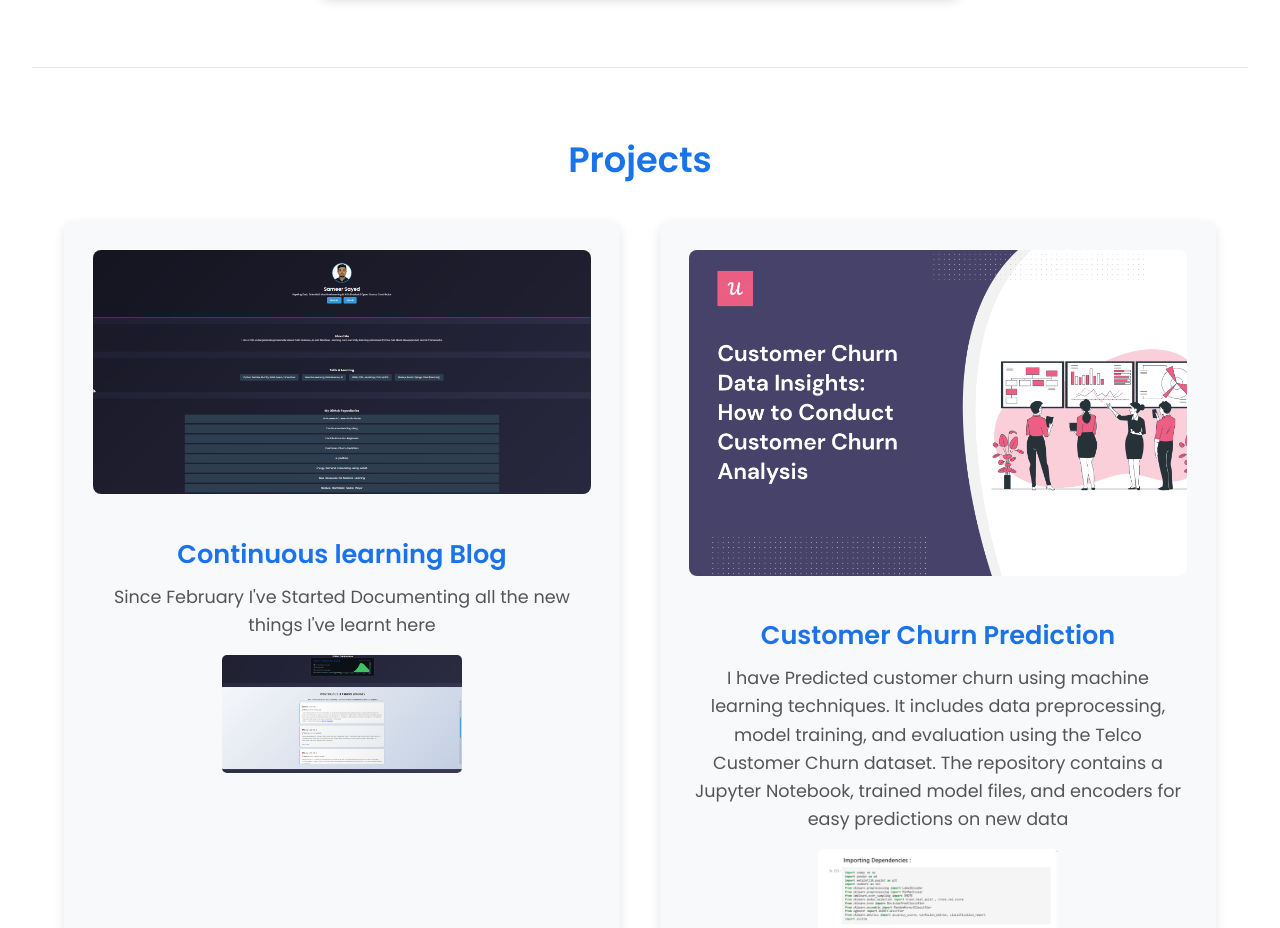
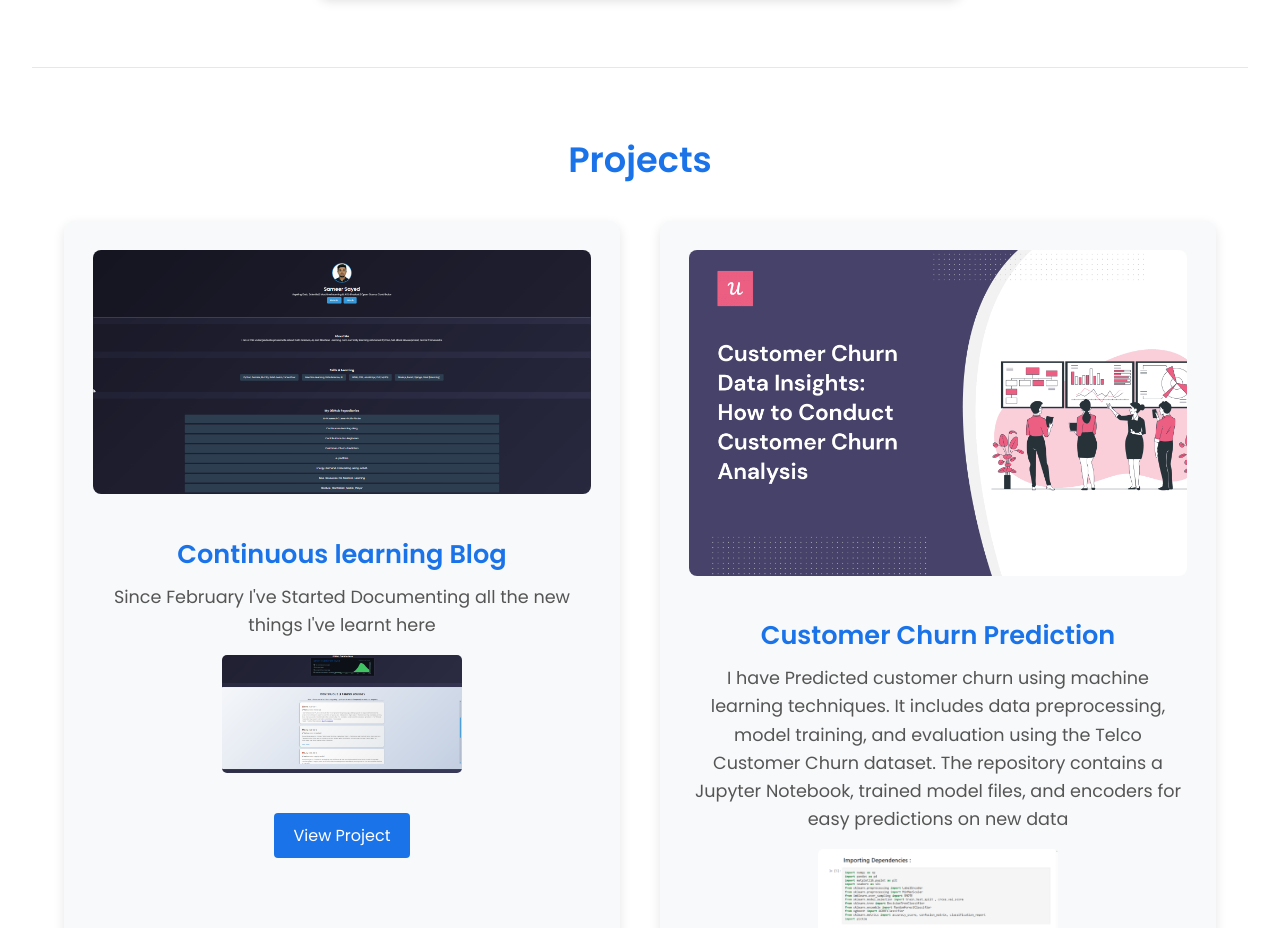
Before and after one commit to sameer-at-git/sameer-sayed, a Jekyll site: the page built from index.html, in a window 1280 px wide and 1400 px high, scrolled down 509 px, cut to the strip 472-1400 px from the top of the window. Built offline with Jekyll 4.4.1, drawn with Linux system fonts in a browser that asks for light colours; some of the changed text lies outside the part shown.

Commit message:
Structured Site

```diff
--- a/assets/css/style.css
+++ b/assets/css/style.css
@@ -294,7 +294,27 @@
 .contact-info a:hover {
   color: #0057c2;
 }
+/* Style for project links */
+.project-link {
+  display: inline-block;
+  margin-top: 1.5rem;
+  padding: 0.6rem 1.2rem;
+  background-color: #1a73e8;
+  color: #fff;
+  text-decoration: none;
+  font-weight: 500;
+  border-radius: 4px;
+  transition: background-color 0.3s ease, transform 0.2s ease;
+}
 
+.project-link:hover {
+  background-color: #0057c2;
+  transform: translateY(-2px);
+}
+
+.project-link:active {
+  transform: translateY(0);
+}
 /* ----- FOOTER ----- */
 footer {
   background: #1a73e8;
--- a/index.html
+++ b/index.html
@@ -26,6 +26,7 @@
 </section>
 
 <!-- PROJECTS SECTION -->
+<!-- PROJECTS SECTION -->
 <section id="projects">
   <h2>Projects</h2>
   <div class="projects-grid">
@@ -40,6 +41,7 @@
         <img src="assets/images/eblog2.png" alt="Additional Project Image">
         <!-- Add more images as needed -->
       </div>
+      <a href="https://github.com/sameer-at-git/Continuous-Learning-Blog" class="project-link" target="_blank">View Project</a>
     </div>
 
     <div class="project-item">
@@ -49,22 +51,28 @@
       <div class="project-images">
         <img src="assets/images/cp2.png" alt="Additional Project Image">
       </div>
+      <a href="https://github.com/sameer-at-git/Customer-Churn-Prediction" class="project-link" target="_blank">View Project</a>
     </div>
 
     <div class="project-item">
       <img src="assets/images/ecommerce (1).png" alt="Project Image">
       <h3>E-commerce Platform for PC Hardware</h3>
-      <p>An e-commerce platform specializing in computer hardware, accessories, and repair services.</p>
+      <p>An e-commerce platform specializing in computer hardware, accessories, and repair services.
+        Here any user can Sign Up/Sign In and Manage their own accounts as well as Update as per CRUD operation.
+        Browse Various Products,Features
+        Make appointments as well as Buy products.
+      </p>
       <div class="project-images">
         <img src="assets/images/ecommerce (2).png" alt="Additional Project Image">
       </div>
+      <a href="https://github.com/sameer-at-git/PCMartBD-e-Commerce-Platform-for-PC-Hardwaer-and-Repairing" class="project-link" target="_blank">View Project</a>
     </div>
 
     <div class="project-item">
       <img src="assets/images/time-series.jpeg" alt="Project Image">
       <h3>Energy Demand time Series Forecasting </h3>
       <p>This project uses the ARIMA model to predict future energy demand based on historical data. It includes data preprocessing, model training, and forecasting, with easy-to-follow steps for running the model using Jupyter Notebook.</p>
-
+      <a href="https://github.com/sameer-at-git/Energy-Demand-Forecasting-using-ARIMA" class="project-link" target="_blank">View Project</a>
     </div>
   </div>
 </section>
```
